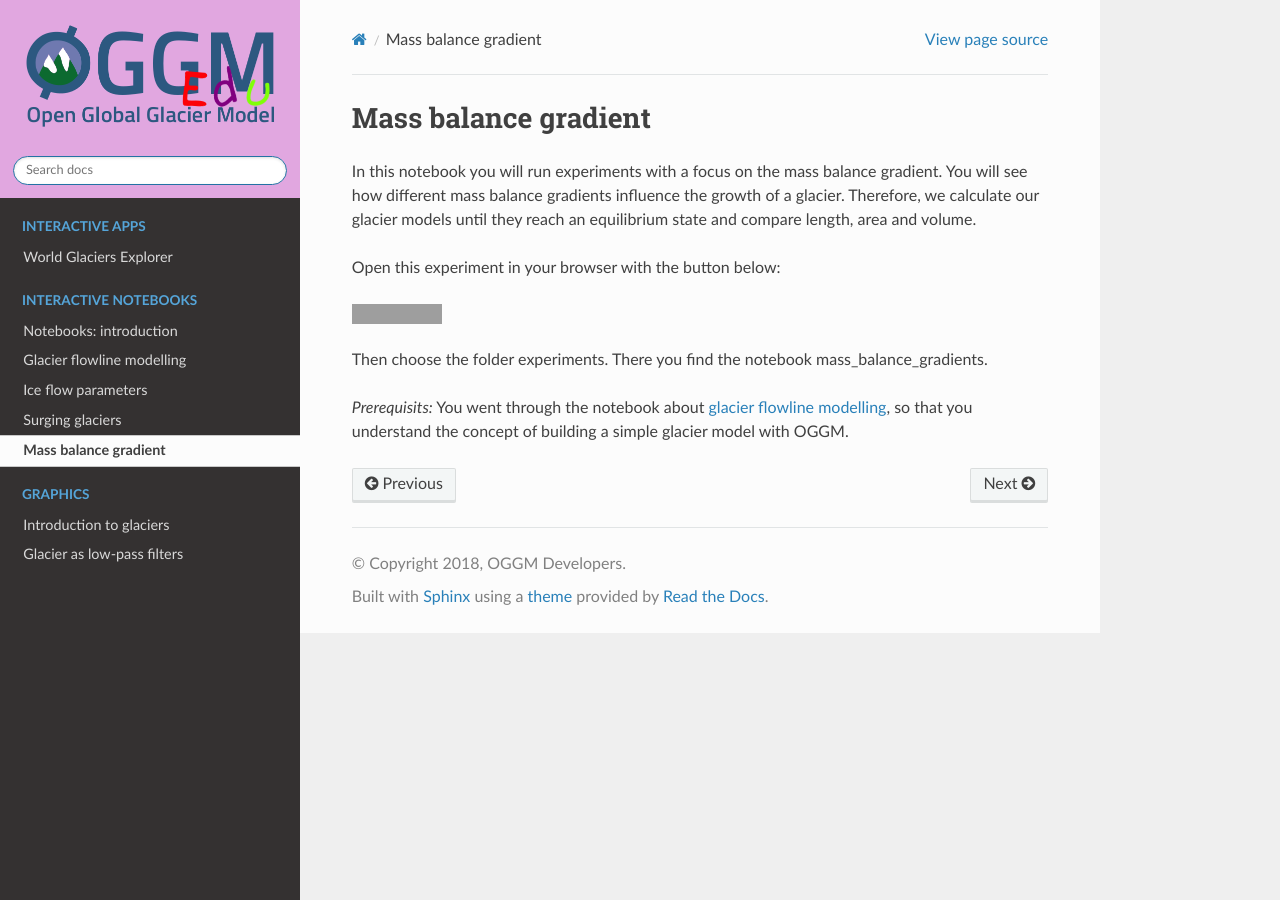
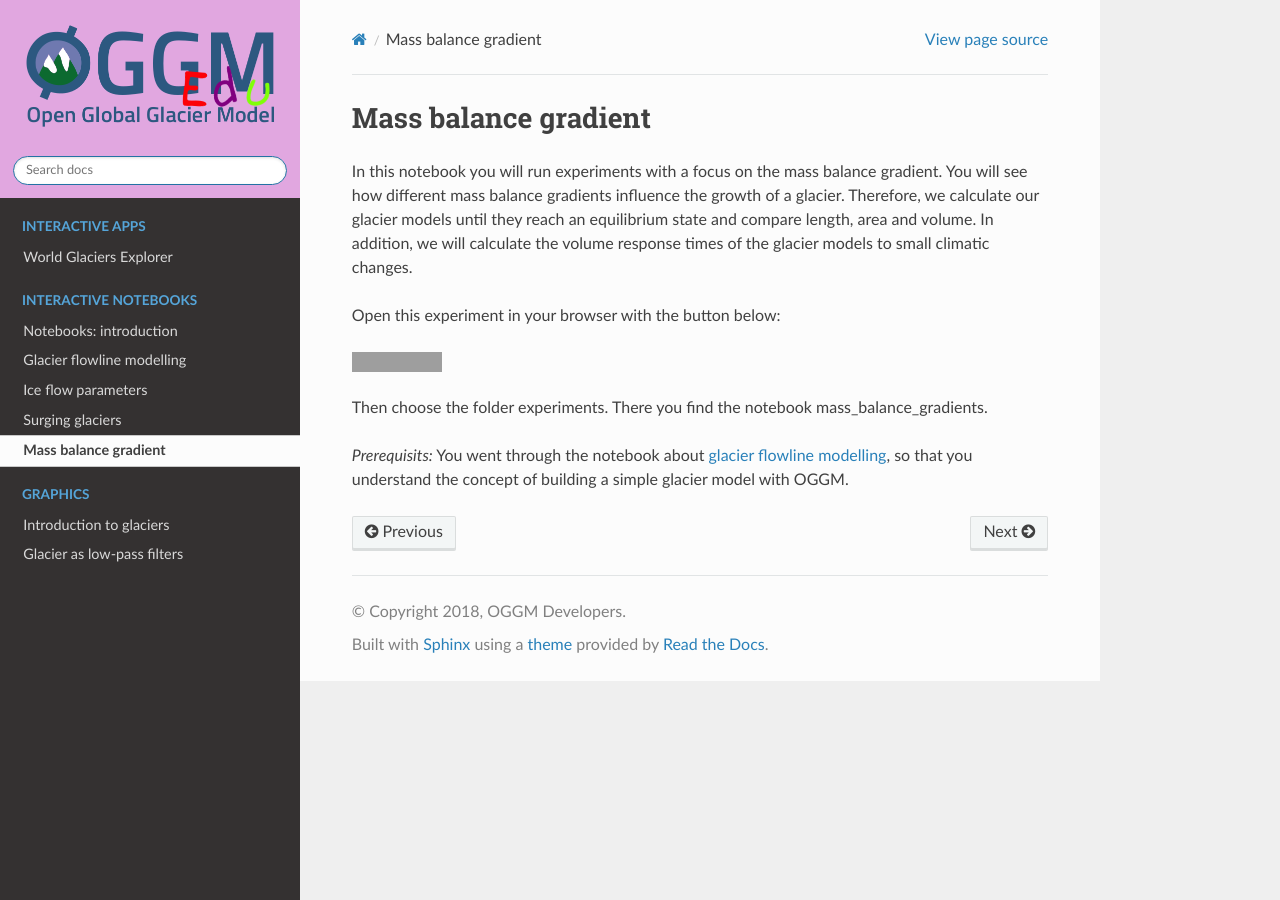
Before and after one commit to OGGM/oggm-edu, a Sphinx documentation site: the page built from docs/notebooks_mass_balance_gradient.rst, in a window 1280 px wide. Built offline with Sphinx 7.4.7 and the Read the Docs theme 2.0.0, drawn with Linux system fonts in a browser that asks for light colours; the version number is read from the project's files by our own code; grey boxes are pictures that could not be loaded.

Commit message:
typos, response time in text added

```diff
--- a/docs/notebooks_mass_balance_gradient.rst
+++ b/docs/notebooks_mass_balance_gradient.rst
@@ -3,7 +3,7 @@
 Mass balance gradient
 =====================
 
-In this notebook you will run experiments with a focus on the mass balance gradient. You will see how different mass balance gradients influence the growth of a glacier. Therefore, we calculate our glacier models until they reach an equilibrium state and compare length, area and volume.
+In this notebook you will run experiments with a focus on the mass balance gradient. You will see how different mass balance gradients influence the growth of a glacier. Therefore, we calculate our glacier models until they reach an equilibrium state and compare length, area and volume. In addition, we will calculate the volume response times of the glacier models to small climatic changes.
 
 Open this experiment in your browser with the button below:
 
--- a/docs/notebooks_surging_glaciers.rst
+++ b/docs/notebooks_surging_glaciers.rst
@@ -3,7 +3,7 @@
 Surging glaciers
 ================
 
-This notebook treats surging glaciers. You will learn how to implement surging in a glacier model and and execute a few experiments with it. To open the notebook in your browser use the button below:
+This notebook treats surging glaciers. You will learn how to implement surging in a glacier model and execute a few experiments with it. To open the notebook in your browser use the button below:
 
 .. image:: https://mybinder.org/badge_logo.svg
     :target: https://mybinder.org/v2/gh/OGGM/oggm-edu/master
```
